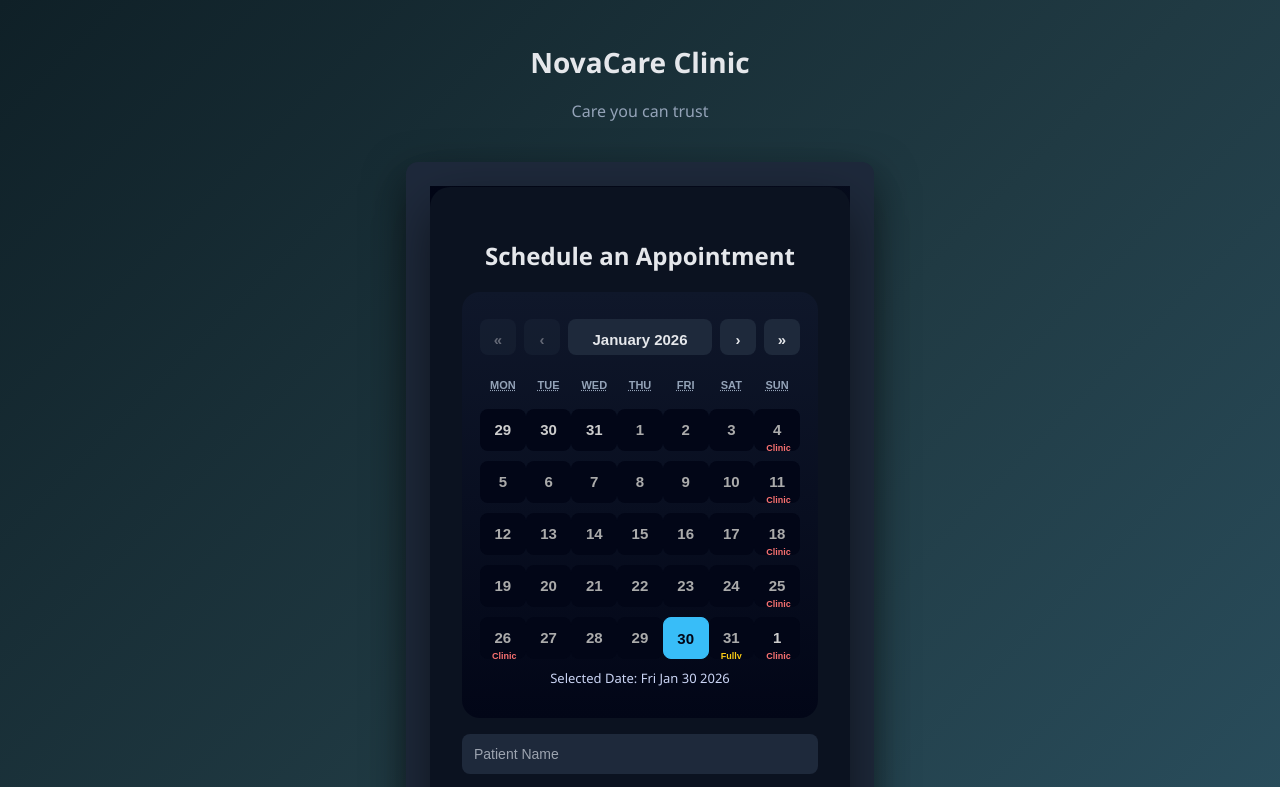
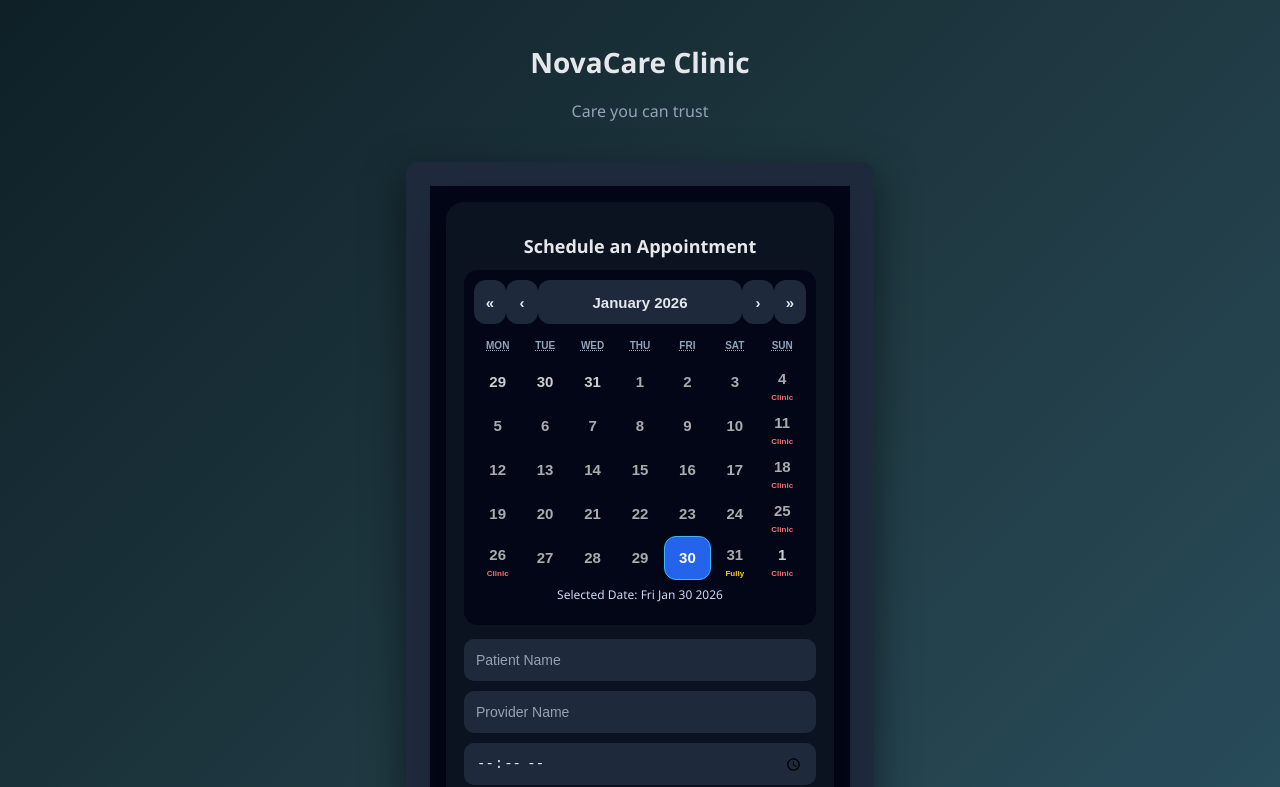
Before and after one commit to ghauravh/Appointment-Queue-System, a React (Create React App) app in the folder appointment-scheduler-frontend/: page / in a window 1280 px wide. Shown: the top 787 px of the page. Built offline with nearby package versions, Linux system fonts and the light colour scheme.

Commit message:
new change

```diff
--- a/appointment-scheduler-frontend/src/components/AppointmentForm.css
+++ b/appointment-scheduler-frontend/src/components/AppointmentForm.css
@@ -1,84 +1,81 @@
-/* Page background */
+/* Full screen mobile layout */
 .appointment-form-container {
   min-height: 100vh;
+  background: #020617;
   display: flex;
   justify-content: center;
-  align-items: center;
-  background: linear-gradient(135deg, #020617, #0f172a);
+  align-items: flex-start;
+  padding: 16px;
 }
 
-/* Card */
+/* Compact card */
 .appointment-card {
+  width: 100%;
+  max-width: 360px; /* mobile-first */
   background: #0b1220;
-  padding: 32px;
-  border-radius: 20px;
-  width: 100%;
-  max-width: 420px;
-  text-align: center;
-  box-shadow: 0 20px 50px rgba(0, 0, 0, 0.5);
+  border-radius: 18px;
+  padding: 18px;
+  box-shadow: 0 12px 30px rgba(0, 0, 0, 0.45);
 }
 
 /* Heading */
 .appointment-card h2 {
-  margin-bottom: 20px;
+  font-size: 18px;
+  font-weight: 700;
+  text-align: center;
+  margin-bottom: 12px;
   color: #e5e7eb;
 }
 
-/* Form layout */
+/* Form */
 .appointment-card form {
   display: flex;
   flex-direction: column;
-  gap: 14px;
+  gap: 10px;
 }
 
 /* Inputs */
 .appointment-card input {
-  padding: 12px;
-  border-radius: 8px;
+  height: 42px;
+  border-radius: 10px;
   border: none;
+  padding: 0 12px;
   font-size: 14px;
   background: #1e293b;
   color: #e5e7eb;
 }
 
 .appointment-card input::placeholder {
-  color: #9ca3af;
+  color: #94a3b8;
 }
 
 .appointment-card input:focus {
   outline: 2px solid #38bdf8;
 }
 
-/* Button (BLUE – professional) */
+/* Button */
 .appointment-card button {
-  margin-top: 10px;
-  padding: 12px;
-  border-radius: 8px;
+  height: 44px;
+  border-radius: 12px;
   border: none;
+  background: #2563eb;
+  color: white;
   font-size: 15px;
-  font-weight: bold;
-  background: linear-gradient(135deg, #38bdf8, #2563eb);
-  color: white;
+  font-weight: 600;
   cursor: pointer;
-  transition: transform 0.2s ease, box-shadow 0.2s ease;
 }
 
-.appointment-card button:hover {
-  transform: translateY(-1px);
-  box-shadow: 0 6px 20px rgba(59, 130, 246, 0.45);
+.appointment-card button:active {
+  transform: scale(0.98);
 }
 
-/* Success message */
+/* Success */
 .booking-success {
-  margin-top: 18px;
-  padding: 12px;
-  border-radius: 8px;
+  margin-top: 12px;
+  padding: 10px;
   background: #022c22;
   color: #bbf7d0;
+  border-radius: 10px;
+  font-size: 13px;
   text-align: center;
-  font-size: 14px;
 }
-
-.booking-success strong {
-  color: #4ade80;
-}
--- a/appointment-scheduler-frontend/src/components/AppointmentForm.js
+++ b/appointment-scheduler-frontend/src/components/AppointmentForm.js
@@ -14,11 +14,20 @@ const AppointmentForm = ({ fetchAppointments }) => {
     setSelectedDate(date);
   };
 
-  const scheduleAppointment = async (event) => {
+const scheduleAppointment = async (event) => {
   event.preventDefault();
 
-  // TEMPORARY: backend not running
-  console.log("Appointment data prepared (backend OFF)");
+  if (!selectedDate) {
+    alert("Please select an appointment date");
+    return;
+  }
+
+  console.log("Appointment data prepared:", {
+    date: selectedDate.toDateString(),
+    patient,
+    provider,
+    time,
+  });
 };
 
   return (
--- a/appointment-scheduler-frontend/src/components/CalendarComponent.css
+++ b/appointment-scheduler-frontend/src/components/CalendarComponent.css
@@ -1,87 +1,60 @@
-/* Container */
 .calendar-container {
-  background: linear-gradient(180deg, #0f172a, #020617);
-  padding: 18px;
-  border-radius: 18px;
-  max-width: 360px;
-  margin: 0 auto 16px;
+  background: #020617;
+  border-radius: 14px;
+  padding: 10px;
+  margin-bottom: 14px;
 }
 
-/* Calendar base */
+/* Base calendar */
 .react-calendar {
+  width: 100%;
   background: transparent !important;
   border: none !important;
-  width: 100%;
   color: #e5e7eb;
 }
 
-/* ===== Calendar Navigation (SAFE) ===== */
+/* Navigation */
 .react-calendar__navigation {
-  display: flex !important;
-  align-items: center;
-  justify-content: center;
-  gap: 8px;
-  margin-bottom: 16px;
+  display: flex;
+  justify-content: space-between;
+  margin-bottom: 8px;
 }
 
-/* Navigation buttons */
 .react-calendar__navigation button {
-  min-width: 36px;
-  height: 36px;
+  min-width: 32px;
+  height: 32px;
   background: #1e293b !important;
   color: #e5e7eb !important;
-  border-radius: 10px;
-  font-size: 16px;
-  font-weight: 600;
-  padding: 0;
-  transition: background 0.2s ease;
-}
-
-/* Hover */
-.react-calendar__navigation button:hover {
-  background: #2563eb !important;
+  border-radius: 8px;
+  font-size: 14px;
 }
 
 /* Month label */
 .react-calendar__navigation__label {
-  background: #0f172a !important;
-  color: #ffffff !important;
-  border-radius: 12px;
-  font-weight: 700;
-  font-size: 15px;
-  padding: 6px 18px;
-  white-space: nowrap;
-}
-
-.react-calendar__navigation__label > span {
-  white-space: nowrap;
+  background: transparent !important;
+  font-weight: 600;
+  font-size: 14px;
+  color: #e5e7eb !important;
 }
 
 /* Weekdays */
 .react-calendar__month-view__weekdays {
-  text-transform: uppercase;
-  font-size: 11px;
+  font-size: 10px;
   color: #94a3b8;
 }
 
 /* Day tiles */
 .react-calendar__tile {
-  background: #020617 !important;
-  border-radius: 12px;
-  height: 42px;
-  font-weight: 500;
+  height: 36px;
+  border-radius: 8px;
+  font-size: 13px;
+  background: transparent !important;
 }
 
-/* Hover */
-.react-calendar__tile:hover {
-  background: #1d4ed8 !important;
-}
-
-/* Selected day */
+/* Selected */
 .react-calendar__tile--active {
-  background: #38bdf8 !important;
-  color: #020617 !important;
-  font-weight: 700;
+  background: #2563eb !important;
+  color: white !important;
 }
 
 /* Today */
@@ -89,30 +62,32 @@
   border: 1px solid #38bdf8 !important;
 }
 
-/* Disabled days */
+/* Disabled */
 .react-calendar__tile--disabled {
-  color: #64748b !important;
+  color: #475569 !important;
 }
 
-/* Status labels */
+/* Labels */
+.clinic-closed-text,
+.fully-booked-text {
+  display: block;
+  font-size: 8px;
+  margin-top: 1px;
+  text-align: center;
+}
+
 .clinic-closed-text {
-  display: block;
-  font-size: 9px;
   color: #f87171;
 }
 
 .fully-booked-text {
-  display: block;
-  font-size: 9px;
   color: #facc15;
 }
 
+/* Selected date text */
 .selected-date {
-  margin-top: 10px;
-  font-size: 13px;
+  font-size: 12px;
   color: #cbd5f5;
+  margin-top: 6px;
+  text-align: center;
 }
-
-.react-calendar__navigation button:disabled {
-  opacity: 0.4;
-}
```
